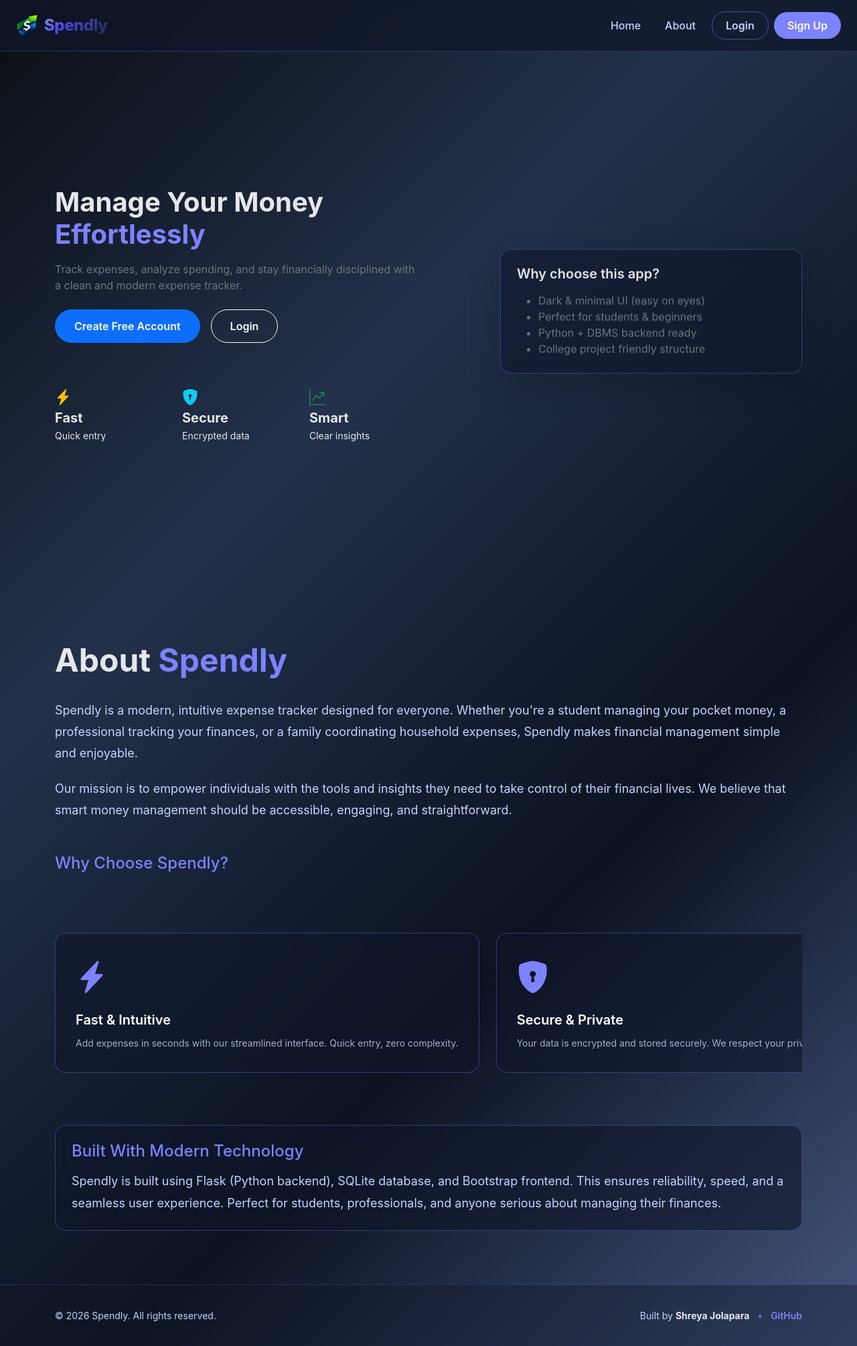
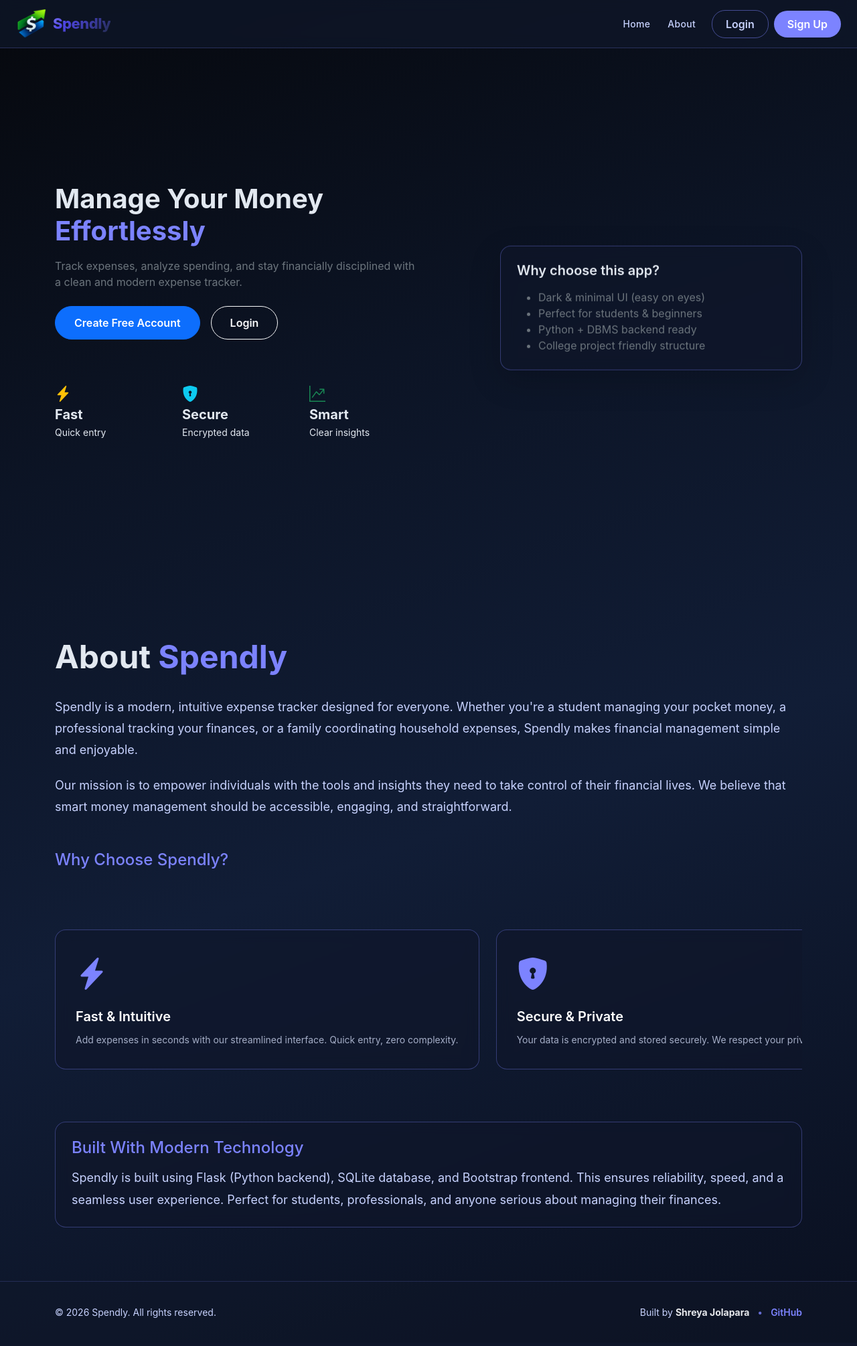
Before and after one commit to Shreya-J-5/Spendly-Expense-Tracker, a Flask app: page / in a window 1280 px wide. Shown: the whole page at 67% size. After the commit the page ends 1968 px from the top, so only its background shows below. Run offline with Flask 3, Linux system fonts and the light colour scheme.

Commit message:
Update project files - dashboard, landingpage and database

```diff
--- a/templates/dashboard.html
+++ b/templates/dashboard.html
@@ -273,7 +273,7 @@
               </td>
               <td>
 
-                <button type="button" class="action-text delete" onclick="deleteExpense({expense})">
+                <button type="button" class="action-text delete" onclick="deleteExpense({{ expense.id }})">
                   Delete
                 </button>
               </td>
--- a/templates/landingpage.html
+++ b/templates/landingpage.html
@@ -15,11 +15,12 @@
 
   <style>
     body {
+      font-family: 'Inter', system-ui, -apple-system, sans-serif;
+      background: linear-gradient(160deg, #06080d 0%, #0c1425 30%, #111d36 60%, #0a1020 100%);
+      color: #e2e8f0;
       min-height: 100vh;
       margin: 0;
-      background: linear-gradient(135deg, #0a0e14, #23314b, #0b1220, #45557e);
-      color: #e5e7eb;
-      font-family: "Inter", system-ui, -apple-system, sans-serif;
+      -webkit-font-smoothing: antialiased;
     }
 
     /* Navbar Styles */
@@ -27,12 +28,11 @@
       background: rgba(15, 23, 42, 0.75);
       backdrop-filter: blur(10px);
       border-bottom: 1px solid rgba(124, 131, 255, 0.25);
-      padding: 15px 30px;
     }
 
     .navbar-brand {
       font-weight: 800;
-      font-size: 24px;
+      font-size: 22px;
       background: linear-gradient(135deg, #e5e7ff, #4f46e5, #1e293b);
       -webkit-background-clip: text;
       -webkit-text-fill-color: transparent;
@@ -41,6 +41,7 @@
       align-items: center;
       gap: 10px;
       letter-spacing: -0.5px;
+      text-decoration: none !important;
     }
 
     .navbar-brand:hover {
@@ -48,18 +49,27 @@
       -webkit-background-clip: text;
       -webkit-text-fill-color: transparent;
       background-clip: text;
+      cursor: pointer;
     }
 
     .navbar-brand img {
-      width: 32px;
-      height: 32px;
+      width: 45px;
+      height: 45px;
+      transition: all 0.3s ease;
+    }
+
+    .navbar-brand:hover img {
+      transform: scale(1.15) translateY(-3px);
+      filter: drop-shadow(0 8px 16px rgba(124, 131, 255, 0.4));
     }
 
     .nav-link {
       color: #c7d2fe !important;
       font-weight: 500;
-      margin-left: 20px;
+      font-size: 14px;
+      margin-left: 10px;
       transition: color 0.3s ease;
+      letter-spacing: 0.3px;
     }
 
     .nav-link:hover,
```
Also changed, not shown: instance/spendly.db.
